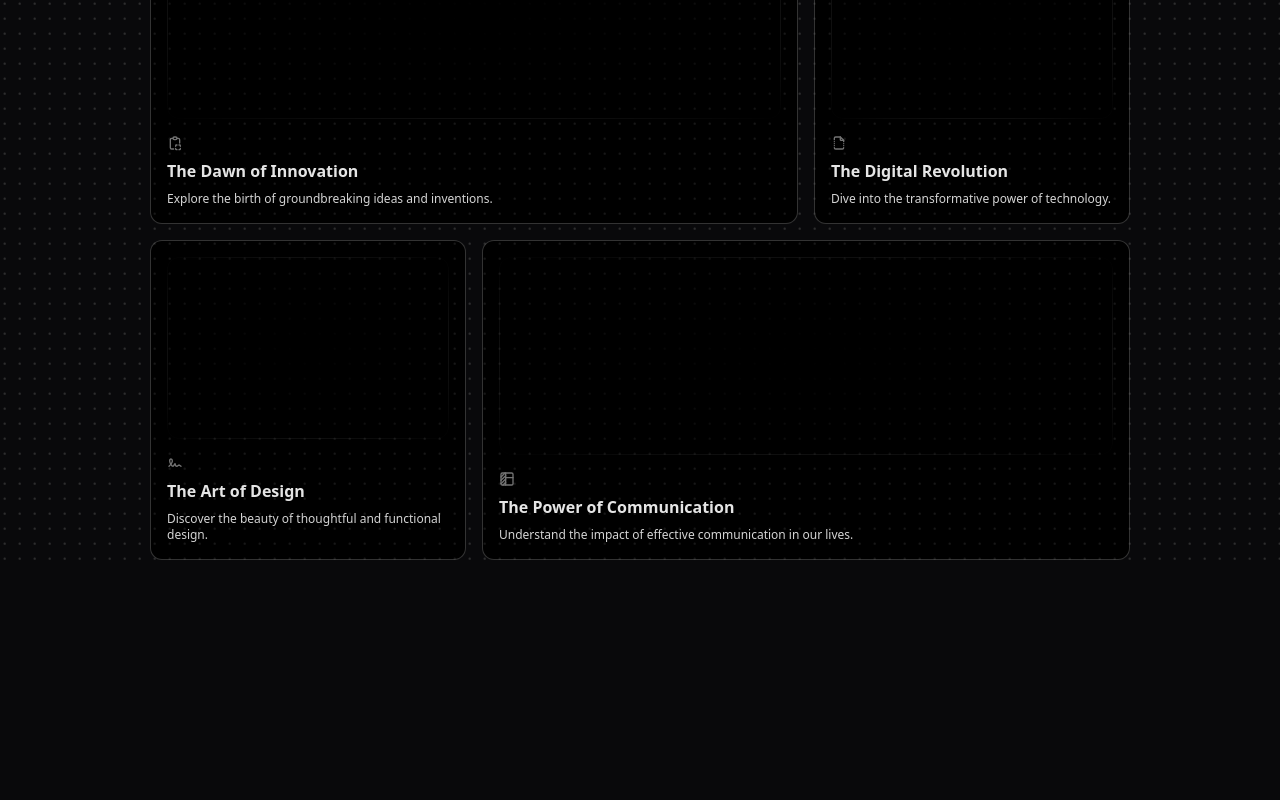
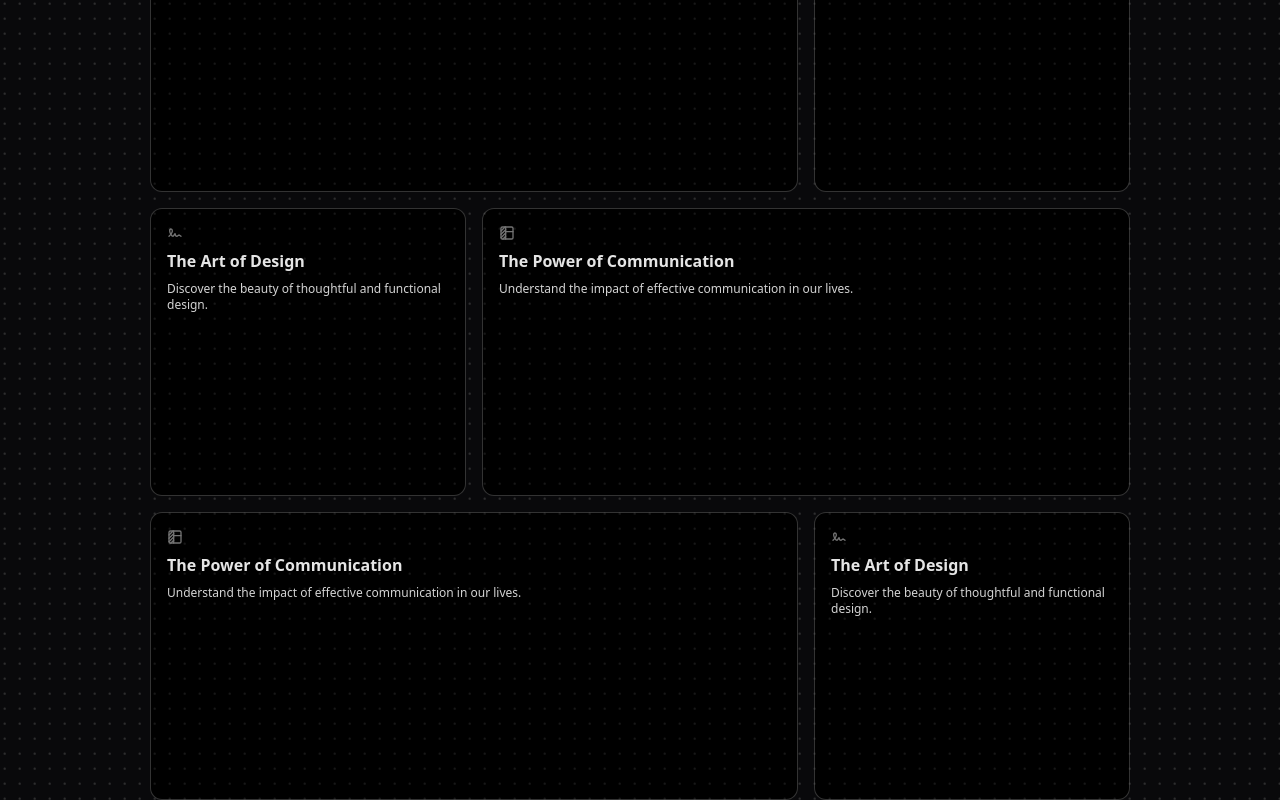
Before and after one commit to kiannaquines/kian_portfolio, a Next.js app: page / in a window 1280 px wide. Shown: the part 4771-5571 px from the top of the page. Before the commit the page ends 5331 px from the top, so only its background shows below. Built offline with nearby package versions, Linux system fonts and the light colour scheme.

Commit message:
added more bentor grid

```diff
--- a/components/works.tsx
+++ b/components/works.tsx
@@ -34,13 +34,12 @@ export default function Works() {
                 <p className="text-center text-neutral-700 dark:text-neutral-300 text-lg mb-8 max-w-2xl mx-auto">
                     My projects I personally love to developed and spent time.
                 </p>
-                <BentoGrid className="max-w-7xl mx-auto md:auto-rows-[20rem]">
+                <BentoGrid className="grid grid-cols-4 gap-4">
                     {items.map((item, i) => (
                         <BentoGridItem
                             key={i}
                             title={item.title}
                             description={item.description}
-                            header={item.header}
                             className={item.className}
                             icon={item.icon}
                         />
@@ -50,28 +49,23 @@ export default function Works() {
         </div>
     );
 }
-const Skeleton = () => (
-    <div className="flex flex-1 w-full h-full min-h-[6rem] rounded-xl   dark:bg-dot-white/[0.2] bg-dot-black/[0.2] [mask-image:radial-gradient(ellipse_at_center,white,transparent)]  border border-transparent dark:border-white/[0.2] bg-neutral-100 dark:bg-black"></div>
-);
+
 const items = [
     {
         title: "The Dawn of Innovation",
         description: "Explore the birth of groundbreaking ideas and inventions.",
-        header: <Skeleton />,
         className: "md:col-span-2",
         icon: <IconClipboardCopy className="h-4 w-4 text-neutral-500" />,
     },
     {
         title: "The Digital Revolution",
         description: "Dive into the transformative power of technology.",
-        header: <Skeleton />,
         className: "md:col-span-1",
         icon: <IconFileBroken className="h-4 w-4 text-neutral-500" />,
     },
     {
         title: "The Art of Design",
         description: "Discover the beauty of thoughtful and functional design.",
-        header: <Skeleton />,
         className: "md:col-span-1",
         icon: <IconSignature className="h-4 w-4 text-neutral-500" />,
     },
@@ -79,8 +73,20 @@ const items = [
         title: "The Power of Communication",
         description:
             "Understand the impact of effective communication in our lives.",
-        header: <Skeleton />,
         className: "md:col-span-2",
         icon: <IconTableColumn className="h-4 w-4 text-neutral-500" />,
     },
+    {
+        title: "The Power of Communication",
+        description:
+            "Understand the impact of effective communication in our lives.",
+        className: "md:col-span-2",
+        icon: <IconTableColumn className="h-4 w-4 text-neutral-500" />,
+    },
+    {
+        title: "The Art of Design",
+        description: "Discover the beauty of thoughtful and functional design.",
+        className: "md:col-span-1",
+        icon: <IconSignature className="h-4 w-4 text-neutral-500" />,
+    },
 ];
```
